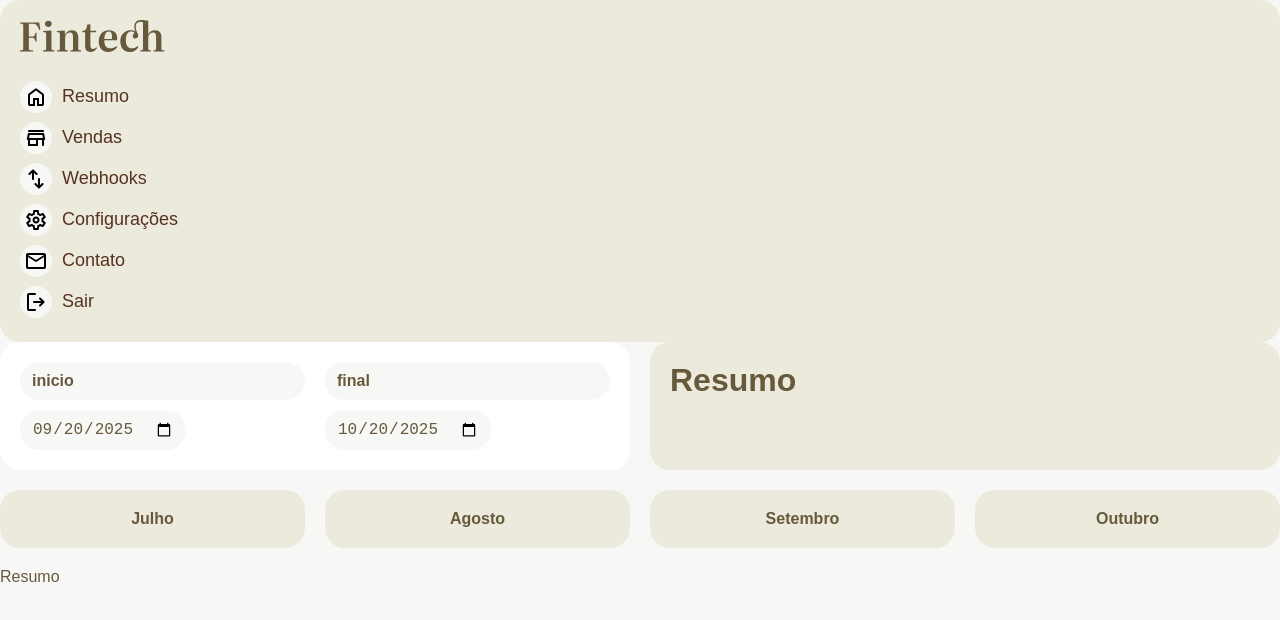
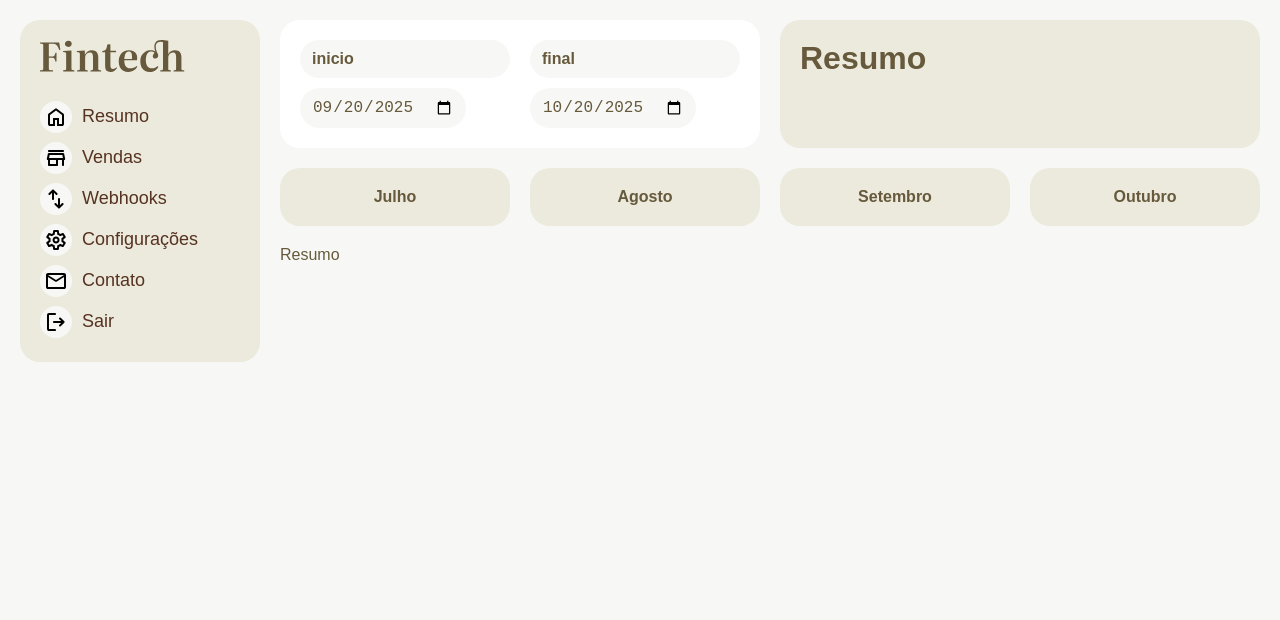
Before and after one commit to RicardoNardaoBelmonte/DashBoard-With-Ts, a React (Vite) app in the folder dashboard/: page / in a window 1280 px wide. Shown: the top 620 px of the page. Built offline with nearby package versions, Linux system fonts and the light colour scheme; no server answers.

Commit message:
app to just encompass all components

```diff
--- a/dashboard/src/App.tsx
+++ b/dashboard/src/App.tsx
@@ -3,16 +3,18 @@ import Header from './Components/Header'
 import SideNav from './Components/SideNav'
 import { DataContextProvider } from './Context/dataContext'
 import Resumo from './Pages/Resumo'
+import Vendas from './Pages/Vendas'
 
 function App() {
 
   return (
     <DataContextProvider>
-      <div>
+      <div className='container'>
         <SideNav/>
         <main>
           <Header/>
           <Resumo/>
+          <Vendas/>
         </main>
       </div>
     </DataContextProvider>
```
